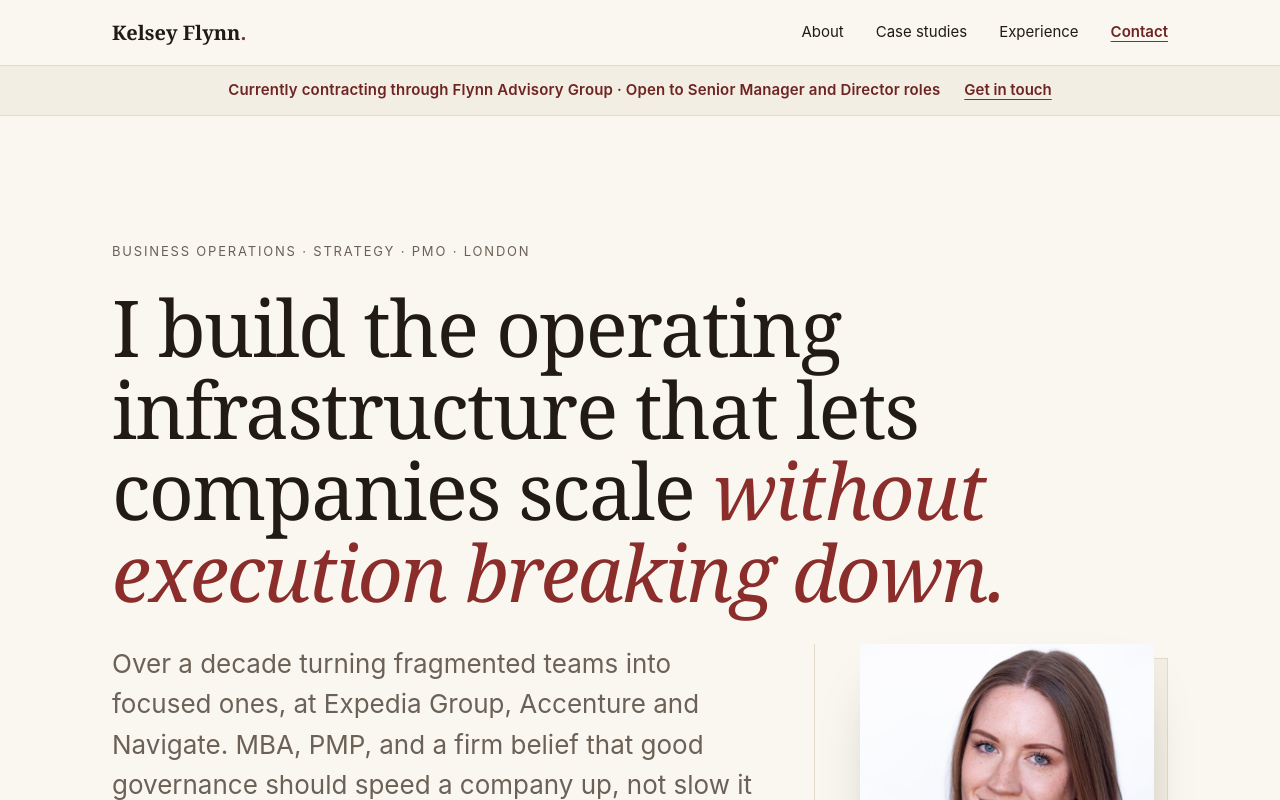
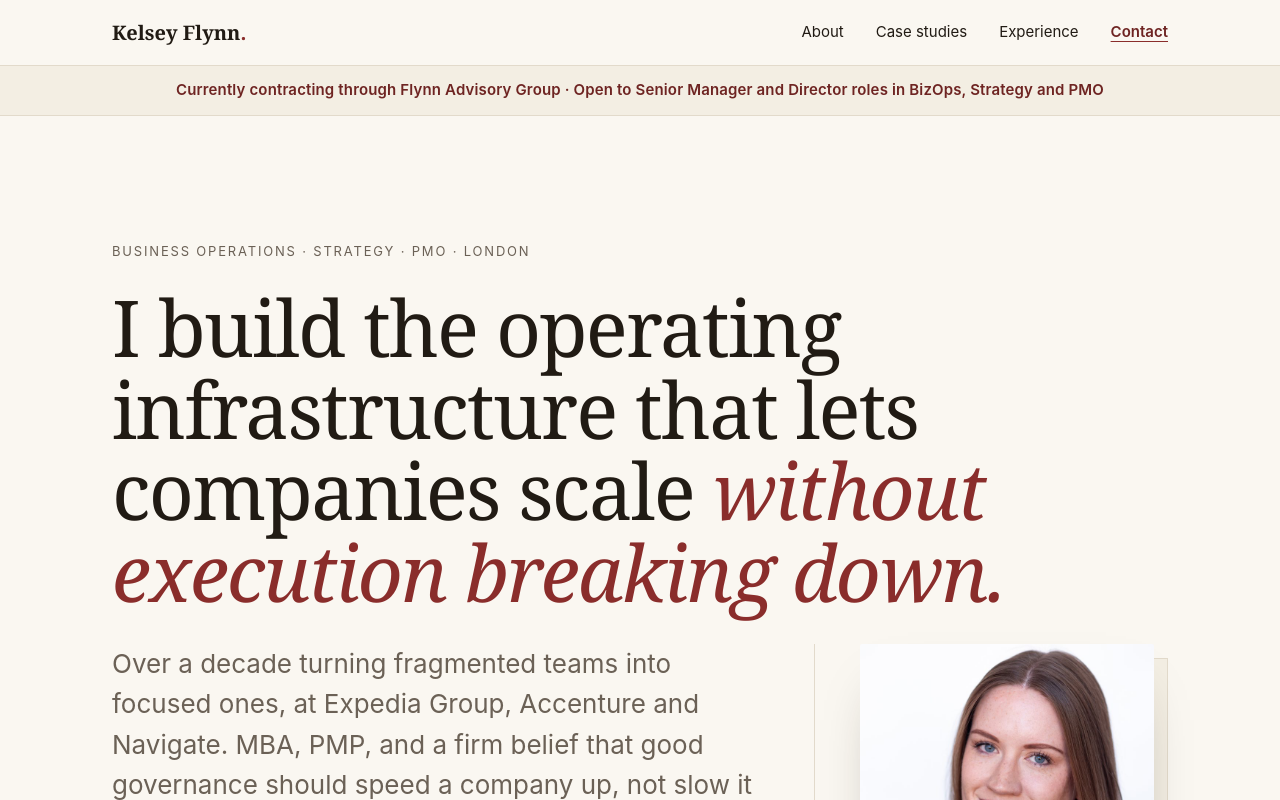
Before and after one commit to kelseyflynn/kelseyflynn.github.io, a Next.js app: page / in a window 1280 px wide. Shown: the top 800 px of the page. Built offline with nearby package versions, Linux system fonts and the light colour scheme.

Commit message:
Adjusted ribbon text

```diff
--- a/app/layout.tsx
+++ b/app/layout.tsx
@@ -90,7 +90,6 @@ export default function RootLayout({
           <aside className="avail-bar">
             <div className="container">
               <span className="avail-text">{site.openTo}</span>
-              <a href="/#contact">Get in touch</a>
             </div>
           </aside>
         </div>
--- a/content/site.ts
+++ b/content/site.ts
@@ -14,7 +14,7 @@ export const site = {
 
   // Availability - shown in the hero so a recruiter sees it in the first five seconds.
   openTo:
-    "Currently contracting through Flynn Advisory Group · Open to Senior Manager and Director roles",
+    "Currently contracting through Flynn Advisory Group · Open to Senior Manager and Director roles in BizOps, Strategy and PMO",
 
   // Hero
   headline: "I build the operating infrastructure that lets companies scale",
```
